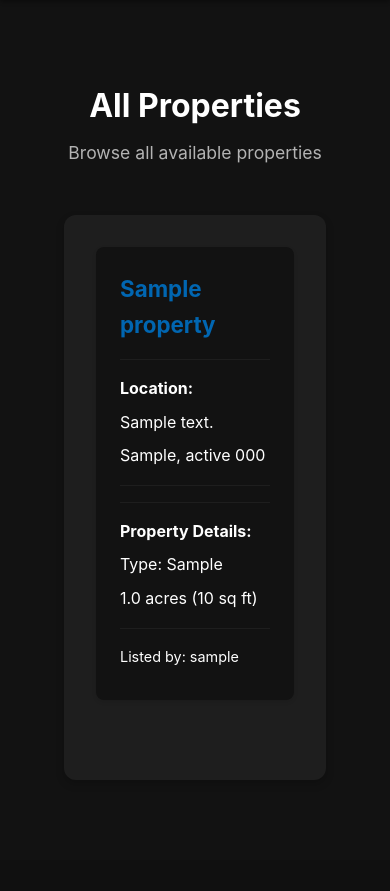
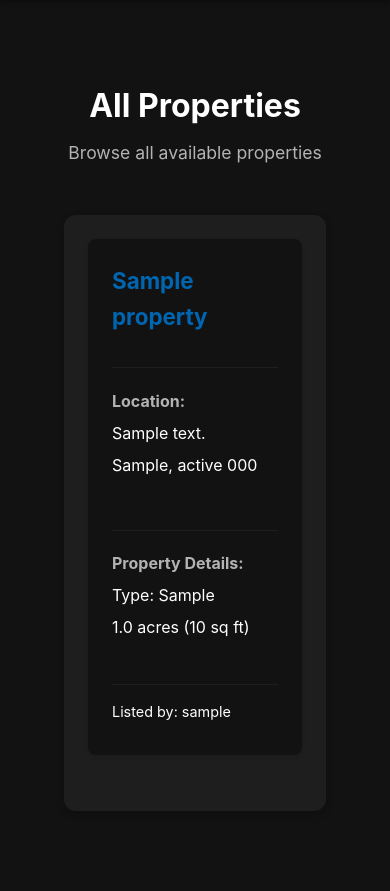
Before and after one commit to veewevosi/wevosi, a Flask app: page /all_properties in a window 390 px wide. Shown: the part 75-966 px from the top of the page. Before the commit the page ends 855 px from the top, so only its background shows below. Run offline with Flask 3, Linux system fonts and the light colour scheme; a user stored in the database is signed in; tables that the repository leaves empty hold one stand-in row (values such as "Sample post").

Commit message:
Agent query: Please check if the All Properties page has: 1. Proper spacing between property cards 2. Correct card layout with location and property details 3. Responsive design on different screen sizes 4. Proper styling for the 'No Properties' message

```diff
--- a/static/css/properties.css
+++ b/static/css/properties.css
@@ -41,6 +41,8 @@
     border-radius: 8px;
     box-shadow: 0 2px 4px rgba(0, 0, 0, 0.1);
     transition: transform 0.2s ease, box-shadow 0.2s ease;
+    display: flex;
+    flex-direction: column;
 }
 
 .property-card:hover {
@@ -57,19 +59,27 @@
 .property-card p {
     margin: 0.5rem 0;
     color: var(--text-primary);
+    line-height: 1.5;
 }
 
 .property-card .property-details {
     margin: 1rem 0;
-    padding: 0.5rem 0;
+    padding: 0.8rem 0;
     border-top: 1px solid var(--bg-secondary);
-    border-bottom: 1px solid var(--bg-secondary);
+}
+
+.property-card .property-details strong {
+    color: var(--text-secondary);
+    display: block;
+    margin-bottom: 0.5rem;
 }
 
 .property-owner {
-    margin-top: 1rem;
+    margin-top: auto;
+    padding-top: 1rem;
     color: var(--text-secondary);
     font-size: 0.9rem;
+    border-top: 1px solid var(--bg-secondary);
 }
 
 .no-properties-message {
@@ -86,6 +96,7 @@
 .no-properties-message p {
     color: var(--text-secondary);
     font-size: 1.1rem;
+    margin: 0.5rem 0;
 }
 
 /* Responsive adjustments */
@@ -96,9 +107,14 @@
 
     .properties-grid {
         grid-template-columns: 1fr;
+        gap: 1.5rem;
+    }
+
+    .properties-content {
+        padding: 1.5rem;
     }
 
     .property-card {
-        margin-bottom: 1rem;
+        margin-bottom: 0;
     }
 }
--- a/templates/all_properties.html
+++ b/templates/all_properties.html
@@ -4,6 +4,25 @@
 
 {% block extra_css %}
 <link rel="stylesheet" href="{{ url_for('static', filename='css/properties.css') }}">
+<style>
+/* Additional page-specific styles */
+.properties-content {
+    margin-top: 2rem;
+}
+
+.property-card .property-details:last-child {
+    border-bottom: none;
+}
+
+.no-properties-message a {
+    color: var(--accent-color);
+    text-decoration: none;
+}
+
+.no-properties-message a:hover {
+    text-decoration: underline;
+}
+</style>
 {% endblock %}
 
 {% block content %}
```
